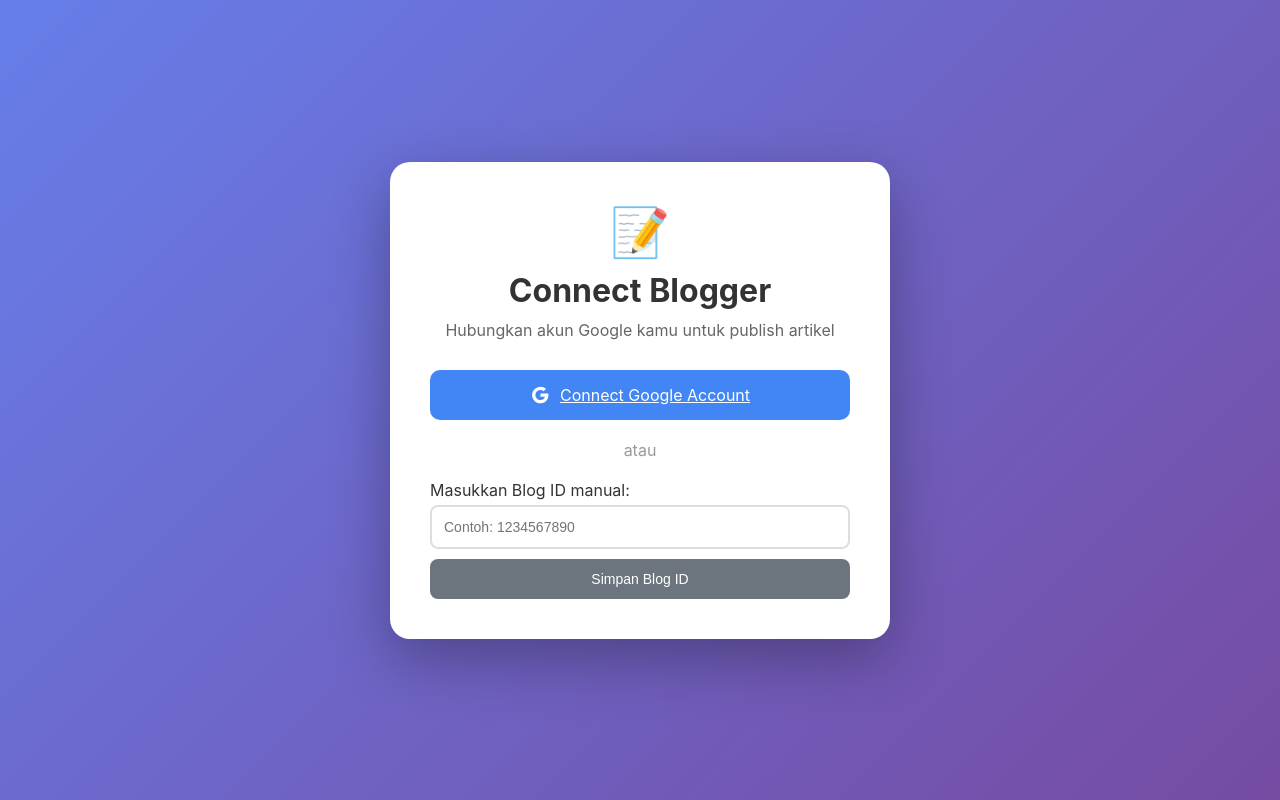
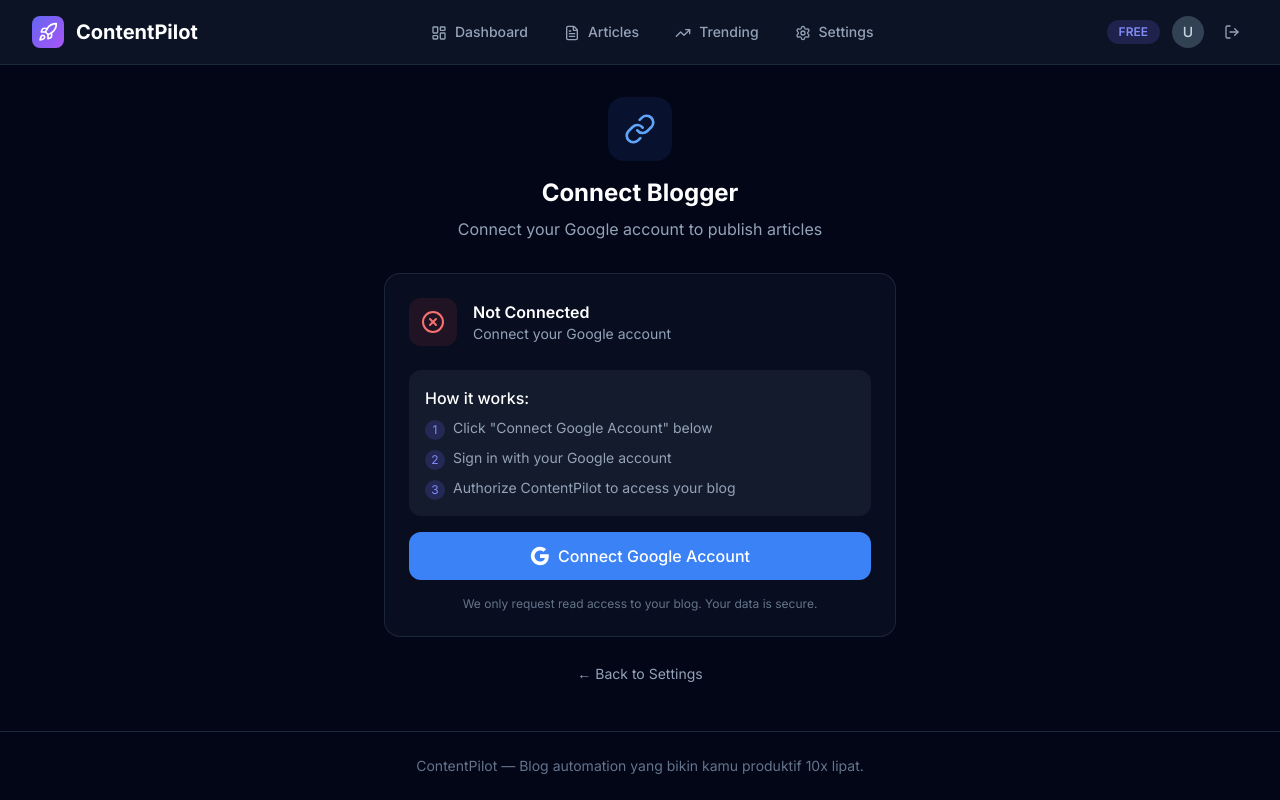
Before and after one commit to bagasunix/content-pilot, a Flask app: page /connect-blogger in a window 1280 px wide. Run offline with Flask 3, Linux system fonts and the light colour scheme; data that the repository does not hold is empty; some libraries are stand-ins or nearby versions.

Commit message:
fix: all templates use base.html + fix broken buttons
Fixed:
- connect_blogger.html: rewrote with Tailwind + base.html
- publish.html: rewrote with Tailwind + base.html
- /research: added GET method support
- All pages now use consistent design system

Before: 2 templates with inline CSS (inconsistent)
After: All 9 templates use base.html + Tailwind

Pages tested:
- /login → 200 ✅
- /activate → 200 ✅
- /dashboard → 302 (redirect) ✅
- /articles → 302 (redirect) ✅
- /trending → 302 (redirect) ✅
- /settings → 302 (redirect) ✅
- /connect-blogger → 200 ✅

```diff
--- a/web/templates/connect_blogger.html
+++ b/web/templates/connect_blogger.html
@@ -1,155 +1,98 @@
-<!DOCTYPE html>
-<html lang="en">
-<head>
-    <meta charset="UTF-8">
-    <meta name="viewport" content="width=device-width, initial-scale=1.0">
-    <title>ContentPilot — Connect Blogger</title>
-    <style>
-        * { margin: 0; padding: 0; box-sizing: border-box; }
-        body {
-            font-family: -apple-system, BlinkMacSystemFont, 'Segoe UI', Roboto, sans-serif;
-            background: linear-gradient(135deg, #667eea 0%, #764ba2 100%);
-            min-height: 100vh;
-            display: flex;
-            align-items: center;
-            justify-content: center;
-        }
-        .card {
-            background: white;
-            border-radius: 20px;
-            padding: 40px;
-            width: 100%;
-            max-width: 500px;
-            box-shadow: 0 20px 60px rgba(0,0,0,0.3);
-        }
-        .logo { text-align: center; font-size: 48px; margin-bottom: 10px; }
-        h1 { text-align: center; color: #333; margin-bottom: 10px; }
-        .subtitle { text-align: center; color: #666; margin-bottom: 30px; }
-        .connect-btn {
-            width: 100%;
-            padding: 15px;
-            background: #4285f4;
-            color: white;
-            border: none;
-            border-radius: 10px;
-            font-size: 16px;
-            cursor: pointer;
-            display: flex;
-            align-items: center;
-            justify-content: center;
-            gap: 10px;
-        }
-        .connect-btn:hover { background: #357abd; }
-        .divider { text-align: center; margin: 20px 0; color: #999; }
-        .manual-input { margin-top: 20px; }
-        .manual-input label { display: block; margin-bottom: 5px; color: #333; }
-        .manual-input input {
-            width: 100%;
-            padding: 12px;
-            border: 2px solid #ddd;
-            border-radius: 8px;
-            font-size: 14px;
-        }
-        .manual-input input:focus { border-color: #667eea; outline: none; }
-        .btn-secondary {
-            width: 100%;
-            padding: 12px;
-            background: #6c757d;
-            color: white;
-            border: none;
-            border-radius: 8px;
-            font-size: 14px;
-            cursor: pointer;
-            margin-top: 10px;
-        }
-        .status { text-align: center; margin-top: 20px; padding: 10px; border-radius: 8px; }
-        .status.success { background: #d4edda; color: #155724; }
-        .status.error { background: #f8d7da; color: #721c24; }
-    </style>
-</head>
-<body>
-    <div class="card">
-        <div class="logo">📝</div>
-        <h1>Connect Blogger</h1>
-        <p class="subtitle">Hubungkan akun Google kamu untuk publish artikel</p>
+{% extends "base.html" %}
 
-        {% if not connected %}
-        <a href="/auth/blogger" class="connect-btn">
-            <svg width="20" height="20" viewBox="0 0 24 24"><path fill="currentColor" d="M12.545,10.239v3.821h5.445c-0.712,2.315-2.647,3.972-5.445,3.972c-3.332,0-6.033-2.701-6.033-6.032s2.701-6.032,6.033-6.032c1.498,0,2.866,0.549,3.921,1.453l2.814-2.814C17.503,2.988,15.139,2,12.545,2C7.021,2,2.543,6.477,2.543,12s4.478,10,10.002,10c8.396,0,10.249-7.85,9.426-11.748L12.545,10.239z"/></svg>
-            Connect Google Account
-        </a>
+{% block title %}ContentPilot — Connect Blogger{% endblock %}
 
-        <div class="divider">atau</div>
+{% block content %}
+<div class="max-w-lg mx-auto">
 
-        <div class="manual-input">
-            <label>Masukkan Blog ID manual:</label>
-            <input type="text" id="blog_id" placeholder="Contoh: 1234567890">
-            <button class="btn-secondary" onclick="saveBlogId()">Simpan Blog ID</button>
+    <!-- Header -->
+    <div class="text-center mb-8">
+        <div class="w-16 h-16 bg-blue-500/10 rounded-2xl flex items-center justify-center mx-auto mb-4">
+            <i data-lucide="link" class="w-8 h-8 text-blue-400"></i>
         </div>
-        {% else %}
-        <div class="status success">
-            ✅ Blogger sudah terhubung!
-            <br><strong>{{ blog_name }}</strong> (ID: {{ blog_id }})
+        <h1 class="text-2xl font-bold text-white">Connect Blogger</h1>
+        <p class="text-surface-400 mt-2">Connect your Google account to publish articles</p>
+    </div>
+
+    {% if connected %}
+    <!-- Connected State -->
+    <div class="bg-surface-900/50 border border-surface-700/50 rounded-2xl p-6">
+        <div class="flex items-center gap-4 mb-6">
+            <div class="w-12 h-12 bg-green-500/10 rounded-xl flex items-center justify-center">
+                <i data-lucide="check-circle" class="w-6 h-6 text-green-400"></i>
+            </div>
+            <div>
+                <h3 class="font-semibold text-white">Connected</h3>
+                <p class="text-sm text-surface-400">{{ blog_name|default('My Blog') }}</p>
+            </div>
         </div>
-        <button class="btn-secondary" onclick="disconnect()">Disconnect</button>
-        {% endif %}
 
-        <div id="blog-select" style="display:none; margin-top: 20px;">
-            <label>Pilih blog yang mau dipakai:</label>
-            <div id="blog-list"></div>
-            <button class="btn-secondary" onclick="saveSelectedBlog()">Simpan Pilihan</button>
+        <div class="space-y-4">
+            <div class="p-4 bg-surface-800/50 rounded-xl">
+                <p class="text-sm text-surface-400">Blog ID</p>
+                <p class="text-white font-mono">{{ blog_id|default('N/A') }}</p>
+            </div>
+
+            <div class="flex gap-3">
+                <a href="/settings" class="flex-1 px-4 py-3 bg-surface-800 text-surface-300 rounded-xl hover:bg-surface-700 transition-colors text-center font-medium">
+                    Settings
+                </a>
+                <a href="/dashboard" class="flex-1 px-4 py-3 bg-primary-500 text-white rounded-xl hover:bg-primary-600 transition-colors text-center font-medium">
+                    Dashboard
+                </a>
+            </div>
         </div>
     </div>
 
-    <script>
-        // Check if user has multiple blogs
-        fetch('/api/blogs')
-            .then(r => r.json())
-            .then(data => {
-                if (data.blogs && data.blogs.length > 1) {
-                    document.getElementById('blog-select').style.display = 'block';
-                    const list = document.getElementById('blog-list');
-                    data.blogs.forEach(blog => {
-                        list.innerHTML += `
-                            <label style="display:block; padding:10px; margin:5px 0; background:#f5f5f5; border-radius:8px; cursor:pointer;">
-                                <input type="radio" name="blog" value="${blog.id}"> ${blog.name} (ID: ${blog.id})
-                            </label>
-                        `;
-                    });
-                }
-            });
+    {% else %}
+    <!-- Not Connected State -->
+    <div class="bg-surface-900/50 border border-surface-700/50 rounded-2xl p-6">
+        <div class="flex items-center gap-4 mb-6">
+            <div class="w-12 h-12 bg-red-500/10 rounded-xl flex items-center justify-center">
+                <i data-lucide="x-circle" class="w-6 h-6 text-red-400"></i>
+            </div>
+            <div>
+                <h3 class="font-semibold text-white">Not Connected</h3>
+                <p class="text-sm text-surface-400">Connect your Google account</p>
+            </div>
+        </div>
 
-        function saveBlogId() {
-            const blogId = document.getElementById('blog_id').value;
-            fetch('/api/blogs/select', {
-                method: 'POST',
-                headers: {'Content-Type': 'application/json'},
-                body: JSON.stringify({blog_id: blogId})
-            }).then(r => r.json()).then(data => {
-                if (data.success) location.reload();
-            });
-        }
+        <div class="space-y-4">
+            <div class="p-4 bg-surface-800/50 rounded-xl">
+                <h4 class="font-medium text-white mb-2">How it works:</h4>
+                <ol class="text-sm text-surface-400 space-y-2">
+                    <li class="flex items-start gap-2">
+                        <span class="w-5 h-5 bg-primary-500/20 rounded-full flex items-center justify-center text-xs text-primary-400 flex-shrink-0 mt-0.5">1</span>
+                        Click "Connect Google Account" below
+                    </li>
+                    <li class="flex items-start gap-2">
+                        <span class="w-5 h-5 bg-primary-500/20 rounded-full flex items-center justify-center text-xs text-primary-400 flex-shrink-0 mt-0.5">2</span>
+                        Sign in with your Google account
+                    </li>
+                    <li class="flex items-start gap-2">
+                        <span class="w-5 h-5 bg-primary-500/20 rounded-full flex items-center justify-center text-xs text-primary-400 flex-shrink-0 mt-0.5">3</span>
+                        Authorize ContentPilot to access your blog
+                    </li>
+                </ol>
+            </div>
 
-        function saveSelectedBlog() {
-            const selected = document.querySelector('input[name="blog"]:checked');
-            if (selected) {
-                fetch('/api/blogs/select', {
-                    method: 'POST',
-                    headers: {'Content-Type': 'application/json'},
-                    body: JSON.stringify({blog_id: selected.value})
-                }).then(r => r.json()).then(data => {
-                    if (data.success) location.reload();
-                });
-            }
-        }
+            <a href="/auth/blogger" class="w-full flex items-center justify-center gap-2 px-4 py-3 bg-blue-500 text-white rounded-xl hover:bg-blue-600 transition-colors font-medium">
+                <svg class="w-5 h-5" viewBox="0 0 24 24"><path fill="currentColor" d="M22.56 12.25c0-.78-.07-1.53-.2-2.25H12v4.26h5.92c-.26 1.37-1.04 2.53-2.21 3.31v2.77h3.57c2.08-1.92 3.28-4.74 3.28-8.09z M12 23c2.97 0 5.46-.98 7.28-2.66l-3.57-2.77c-.98.66-2.23 1.06-3.71 1.06-2.86 0-5.29-1.93-6.16-4.53H2.18v2.84C3.99 20.53 7.7 23 12 23z M5.84 14.09c-.22-.66-.35-1.36-.35-2.09s.13-1.43.35-2.09V7.07H2.18C1.43 8.55 1 10.22 1 12s.43 3.45 1.18 4.93l2.85-2.22.81-.64z M12 5.38c1.62 0 3.06.56 4.21 1.64l3.15-3.15C17.45 2.09 14.97 1 12 1 7.7 1 3.99 3.47 2.18 7.07l3.66 2.84c.87-2.6 3.3-4.53 6.16-4.53z"/></svg>
+                Connect Google Account
+            </a>
 
-        function disconnect() {
-            fetch('/api/blogs/disconnect', {method: 'POST'})
-                .then(r => r.json())
-                .then(data => {
-                    if (data.success) location.reload();
-                });
-        }
-    </script>
-</body>
-</html>
+            <p class="text-xs text-surface-500 text-center">
+                We only request read access to your blog. Your data is secure.
+            </p>
+        </div>
+    </div>
+    {% endif %}
+
+    <!-- Back link -->
+    <div class="text-center mt-6">
+        <a href="/settings" class="text-sm text-surface-400 hover:text-white transition-colors">
+            ← Back to Settings
+        </a>
+    </div>
+</div>
+{% endblock %}
```
Also changed, not shown: web/templates/publish.html (+64 -149 lines).
